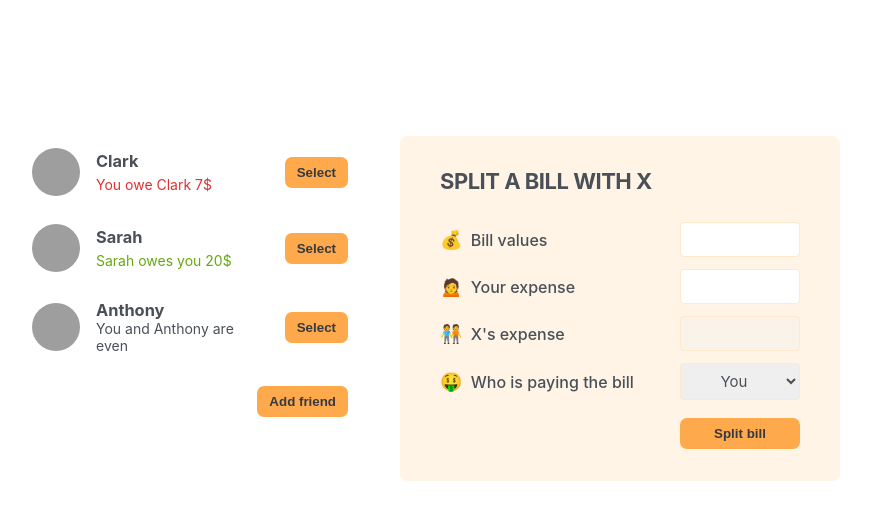
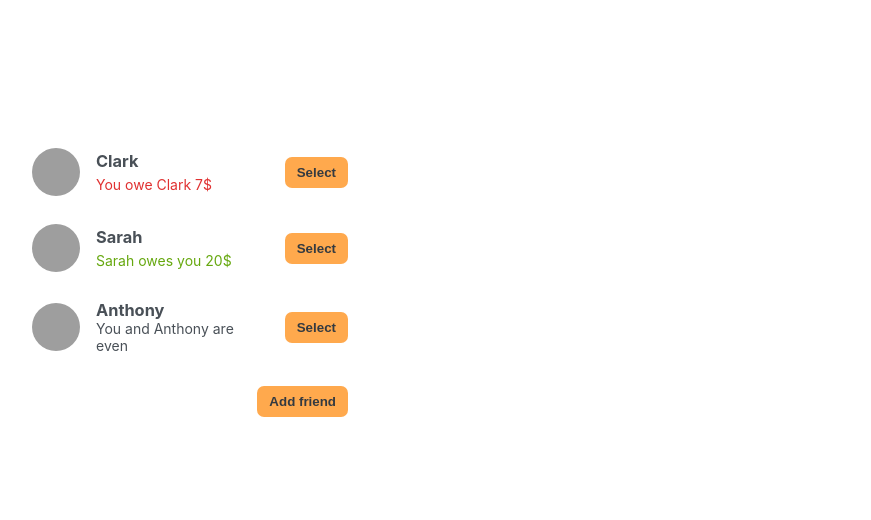
Before and after one commit to ephrem-ketachew/learning-react, a React (Create React App) app in the folder eat-n-split/: page / in a window 1280 px wide. Shown: the top 520 px of the page, without its empty margins (210-1081 px from the left). Built offline with nearby package versions, Linux system fonts and the light colour scheme; grey boxes are pictures that could not be loaded; the HTML template or start-up script is replaced by a standard one.

Commit message:
selecting a friend

```diff
--- a/eat-n-split/src/App.js
+++ b/eat-n-split/src/App.js
@@ -24,9 +24,11 @@
 export default function App() {
   const [showAddFriend, setShowAddFriend] = useState(false);
   const [friends, setFriends] = useState(initialFriends);
+  const [selectedFriend, setSelectedFriend] = useState(null);
 
   function handleShowAddFriend() {
     setShowAddFriend((show) => !show);
+    setSelectedFriend(null);
   }
 
   function handleAddFriend(friend) {
@@ -34,17 +36,26 @@
     setShowAddFriend(false);
   }
 
+  function handleSelectFriend(friend) {
+    setSelectedFriend((cur) => (cur === friend ? null : friend));
+    setShowAddFriend(false);
+  }
+
   return (
     <div className="app">
       <div className="sidebar">
-        <FriendsList friends={friends} />
+        <FriendsList
+          friends={friends}
+          onSelectFriend={handleSelectFriend}
+          selectedFriend={selectedFriend}
+        />
         {showAddFriend && <FormAddFriend onAddFriend={handleAddFriend} />}
         <Button onClick={handleShowAddFriend}>
           {showAddFriend ? "Close" : "Add friend"}
         </Button>
       </div>
 
-      <FormSplitBill />
+      {selectedFriend && <FormSplitBill friend={selectedFriend} />}
     </div>
   );
 }
@@ -57,19 +68,26 @@
   );
 }
 
-function FriendsList({ friends }) {
+function FriendsList({ friends, onSelectFriend, selectedFriend }) {
   return (
     <ul>
       {friends.map((friend) => (
-        <Friend friend={friend} key={friend.id} />
+        <Friend
+          friend={friend}
+          onSelectFriend={onSelectFriend}
+          selectedFriend={selectedFriend}
+          key={friend.id}
+        />
       ))}
     </ul>
   );
 }
 
-function Friend({ friend }) {
+function Friend({ friend, onSelectFriend, selectedFriend }) {
+  const isSelected = friend.id === selectedFriend?.id;
+
   return (
-    <li>
+    <li className={isSelected ? "selected" : ""}>
       <img src={friend.image} alt={friend.name} />
       <h3>{friend.name}</h3>
 
@@ -87,7 +105,9 @@
 
       {friend.balance === 0 && <p>You and {friend.name} are even</p>}
 
-      <Button>Select</Button>
+      <Button onClick={() => onSelectFriend(friend)}>
+        {isSelected ? "Close" : "Select"}
+      </Button>
     </li>
   );
 }
@@ -137,10 +157,10 @@
   );
 }
 
-function FormSplitBill() {
+function FormSplitBill({ friend }) {
   return (
     <form className="form-split-bill">
-      <h2>Split a bill with X</h2>
+      <h2>Split a bill with {friend.name}</h2>
 
       <label>💰 Bill values</label>
       <input type="text" />
@@ -148,14 +168,14 @@
       <label>🙍 Your expense</label>
       <input type="text" />
 
-      <label>🧑‍🤝‍🧑 X's expense</label>
+      <label>🧑‍🤝‍🧑 {friend.name}'s expense</label>
       <input type="text" disabled />
 
       <label>🤑 Who is paying the bill</label>
 
       <select>
         <option value="user">You</option>
-        <option value="friend">X</option>
+        <option value="friend">{friend.name}</option>
       </select>
 
       <Button>Split bill</Button>
```
